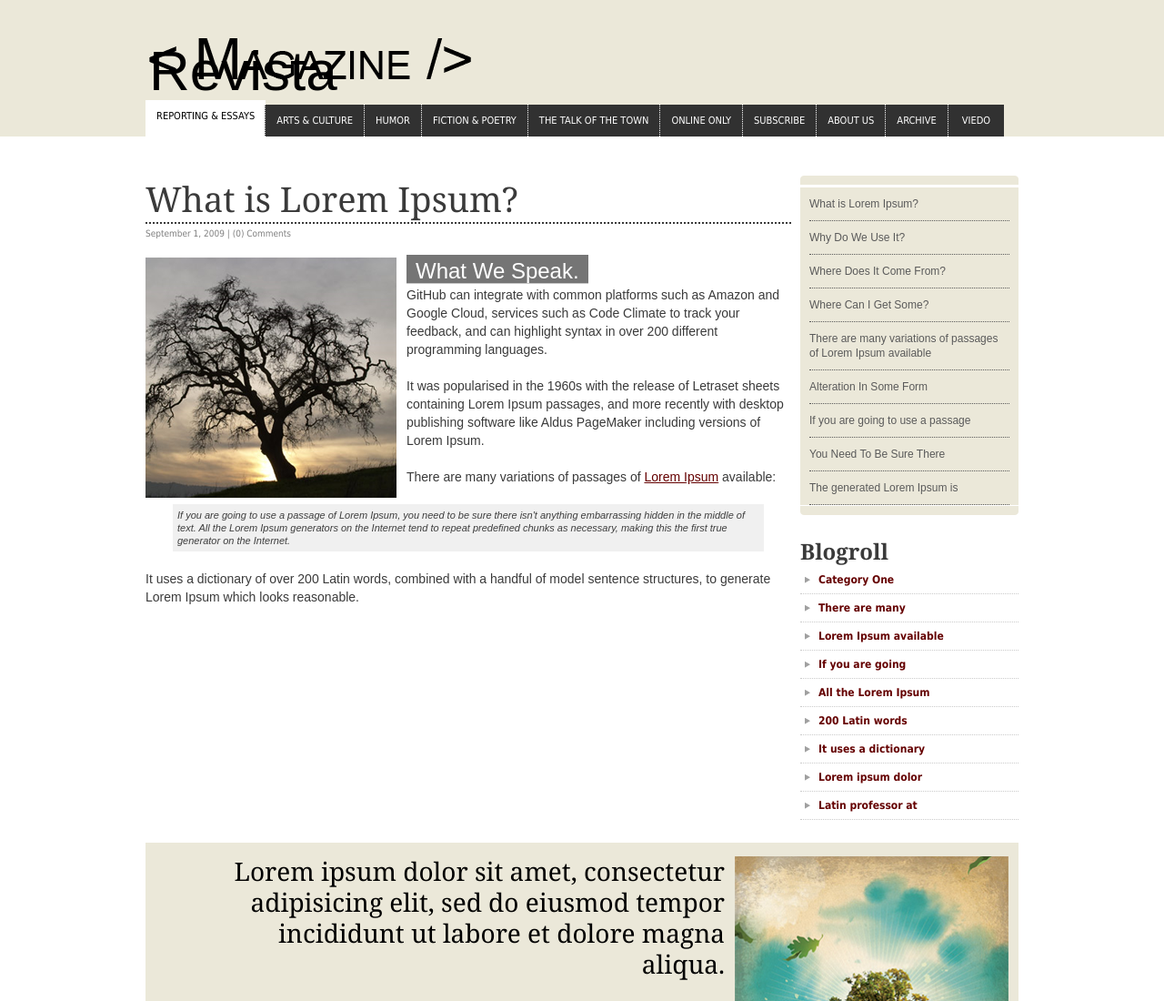
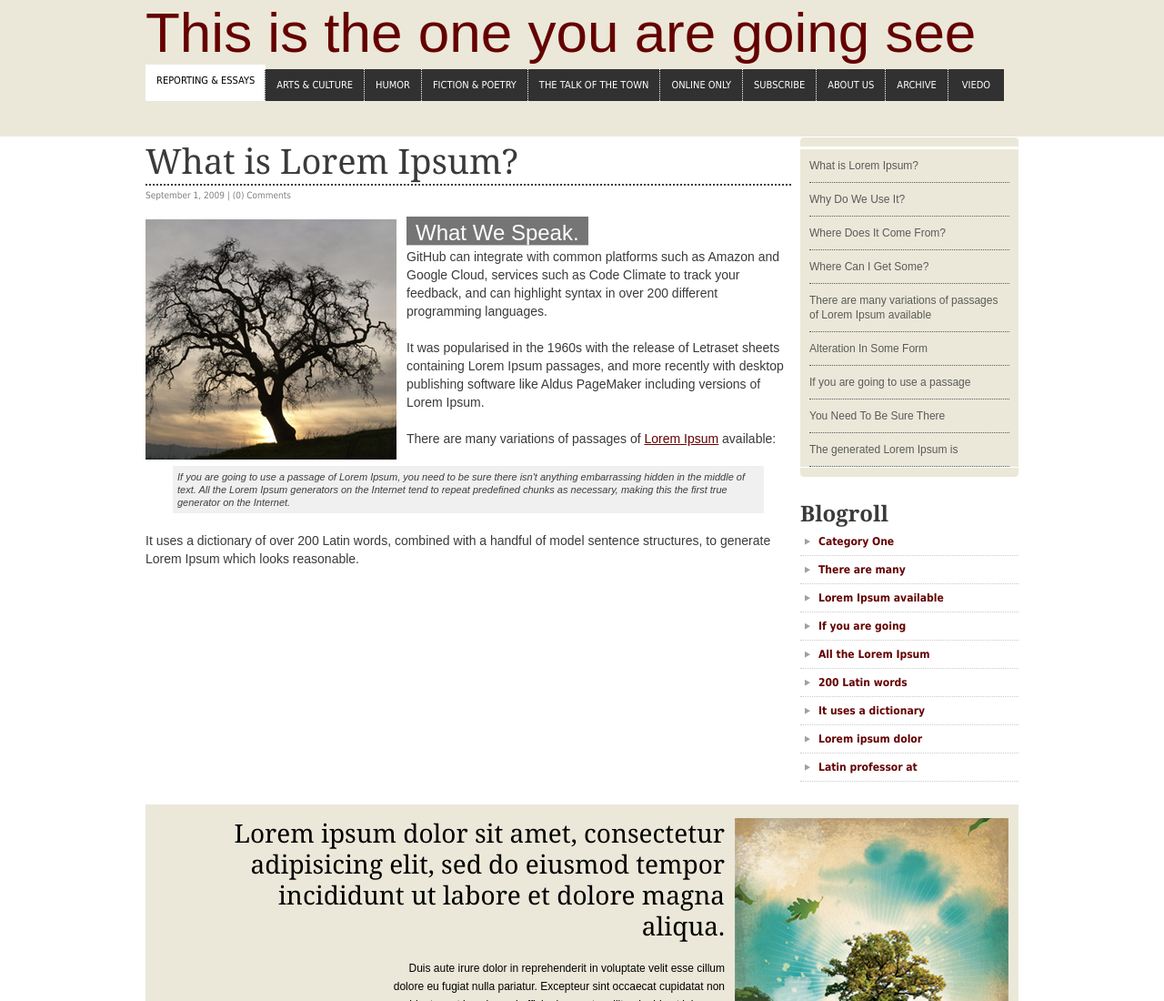
Before and after one commit to 3AGS3/fundamentalsufv.github.io, a plain HTML site: page docs/index.html in a window 1280 px wide. Shown: the top 1100 px of the page at 91% size. Drawn offline with Linux system fonts and the light colour scheme.

Commit message:
changed title and text

```diff
--- a/docs/index.html
+++ b/docs/index.html
@@ -9,7 +9,7 @@
 <body>
 <div id="wrapper">
    <div id="branding">
-   <h1 class="logo">Revista</h1>
+   <h1><a href="#" title= "This is my new title">This is the one you are going see</a></h1>
    <ul class="topNav">
 	    <li><a href="#" class="topNavAct">REPORTING &amp; ESSAYS</a></li>
 		<li><a href="#">ARTS &amp; CULTURE</a></li>
```
